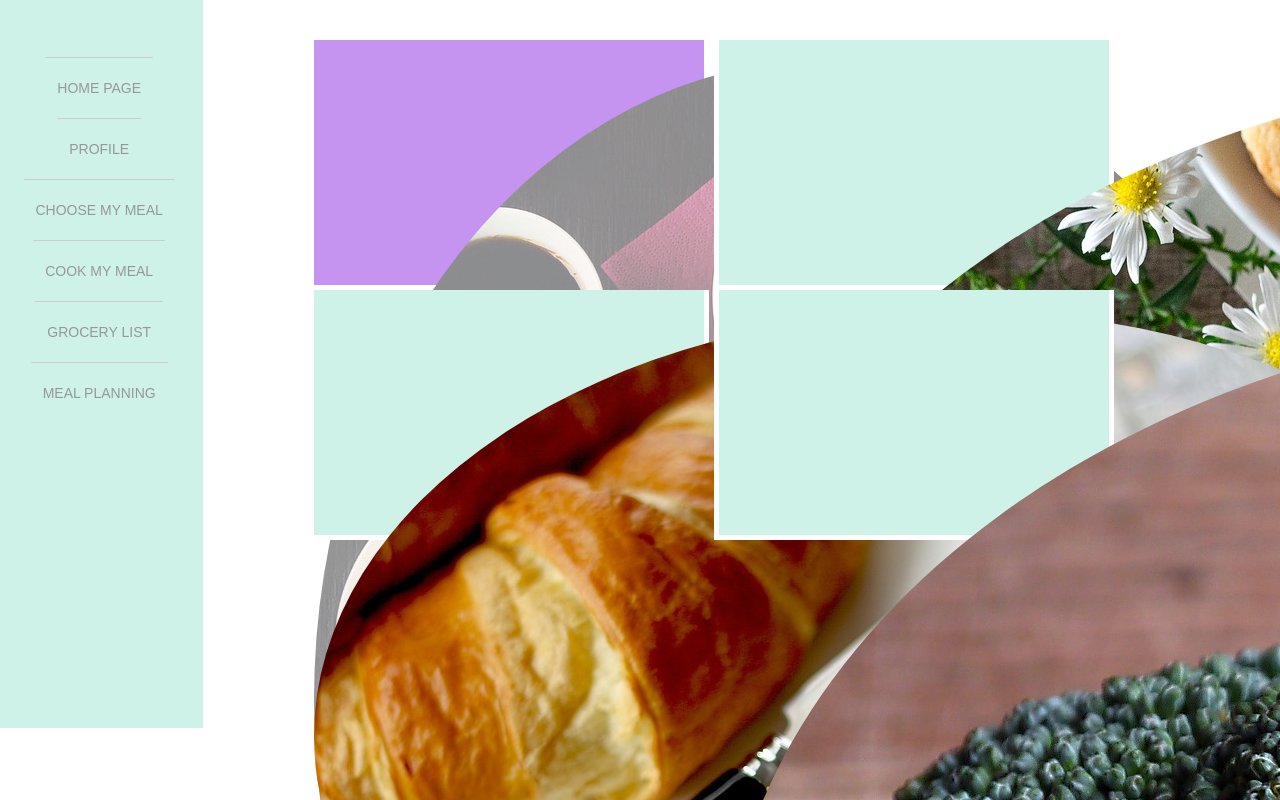
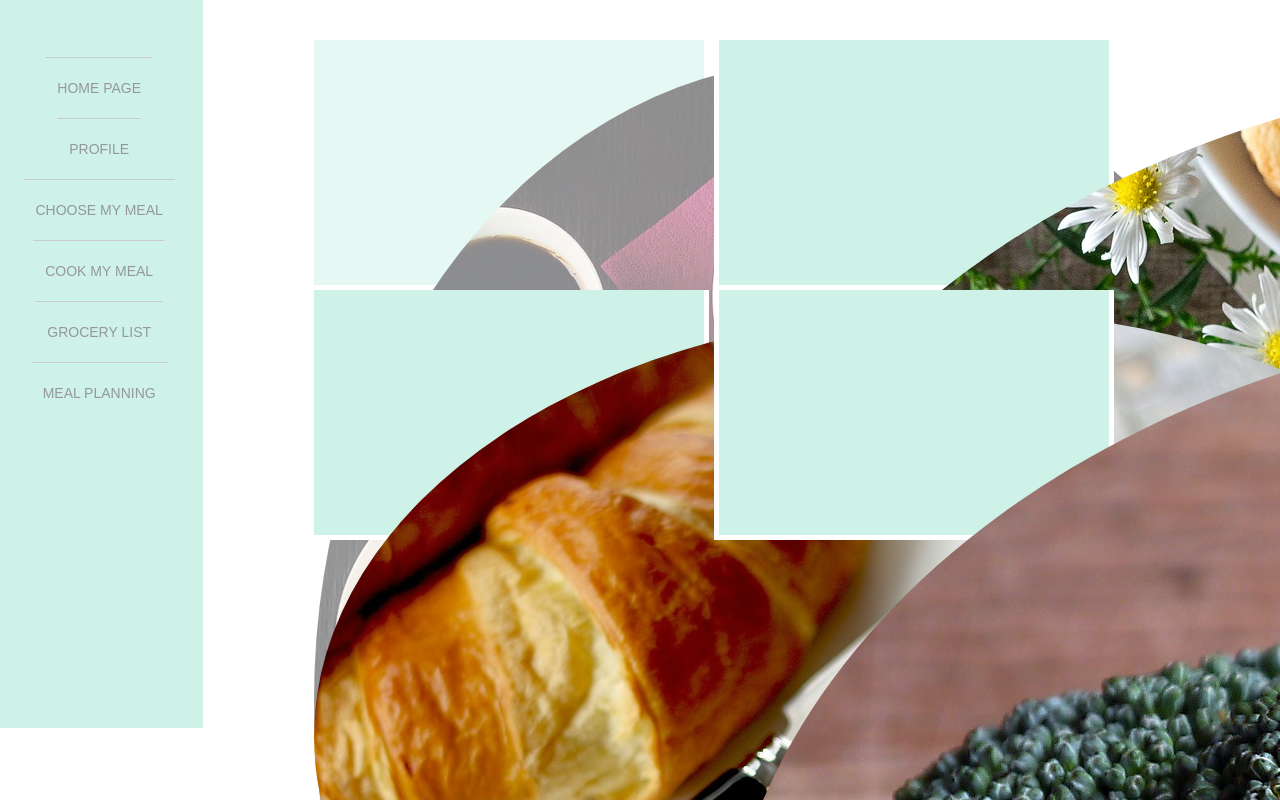
Before and after one commit to sandragjacinto/react_planner, a React (Create React App) app: page / in a window 1280 px wide. In both pictures the pointer is over the element 509 px from the left and 165 px from the top of the page. Shown: the top 800 px of the page. Built offline with nearby package versions, Linux system fonts and the light colour scheme.

Commit message:
HomePage

```diff
--- a/src/App.css
+++ b/src/App.css
@@ -61,7 +61,7 @@ a.menuButton:hover{
   border-top: 0px;
 }
 .homepageButton1:hover{
-  background: blueviolet;
+  background: #CEF2E8;
   opacity: 0.5;
 
 }
```
